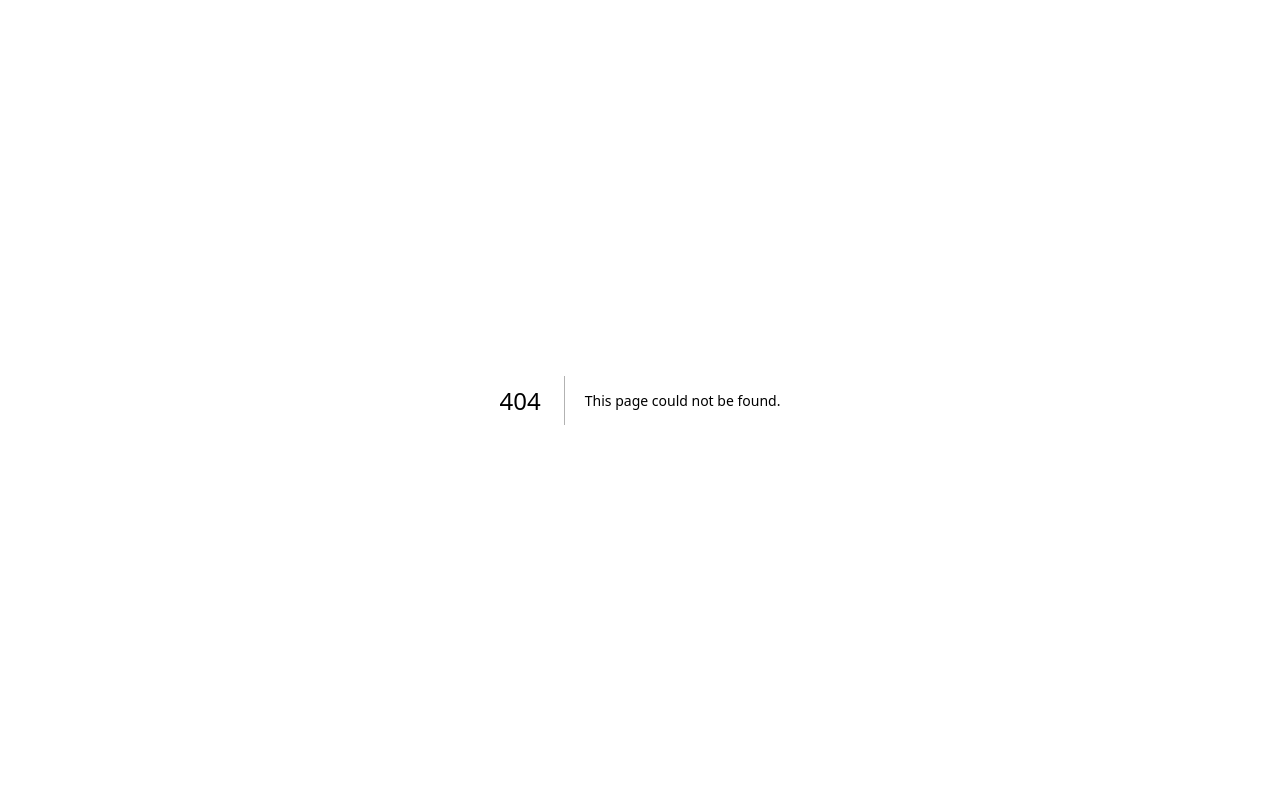
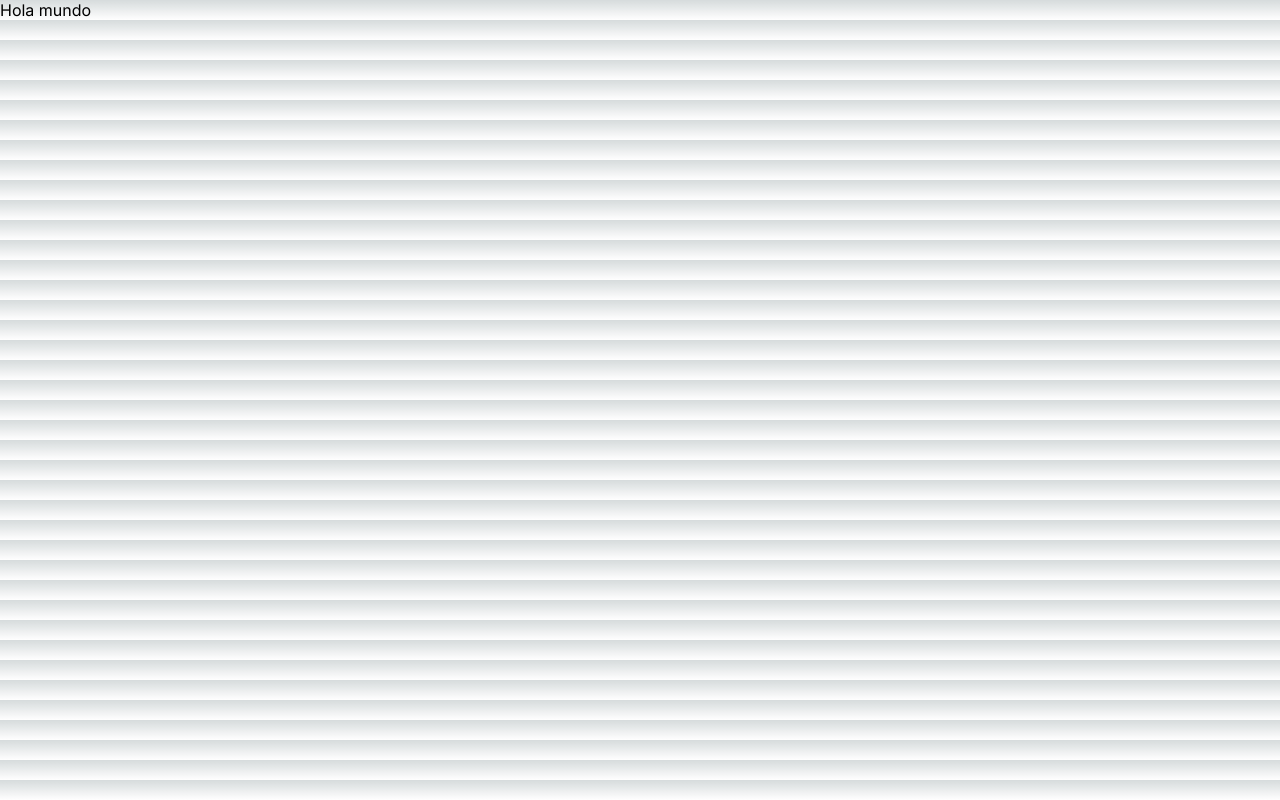
Before and after one commit to erdini1/guitarla-next, a Next.js app: page /nosotros in a window 1280 px wide. Before the commit this address had no page. Built offline with nearby package versions, Linux system fonts and the light colour scheme.

Commit message:
Primer commit

```diff
--- /dev/null
+++ b/app/nosotros/page.js
@@ -0,0 +1,9 @@
+import React from 'react'
+
+const page = () => {
+  return (
+    <div>Hola mundo</div>
+  )
+}
+
+export default page
```
